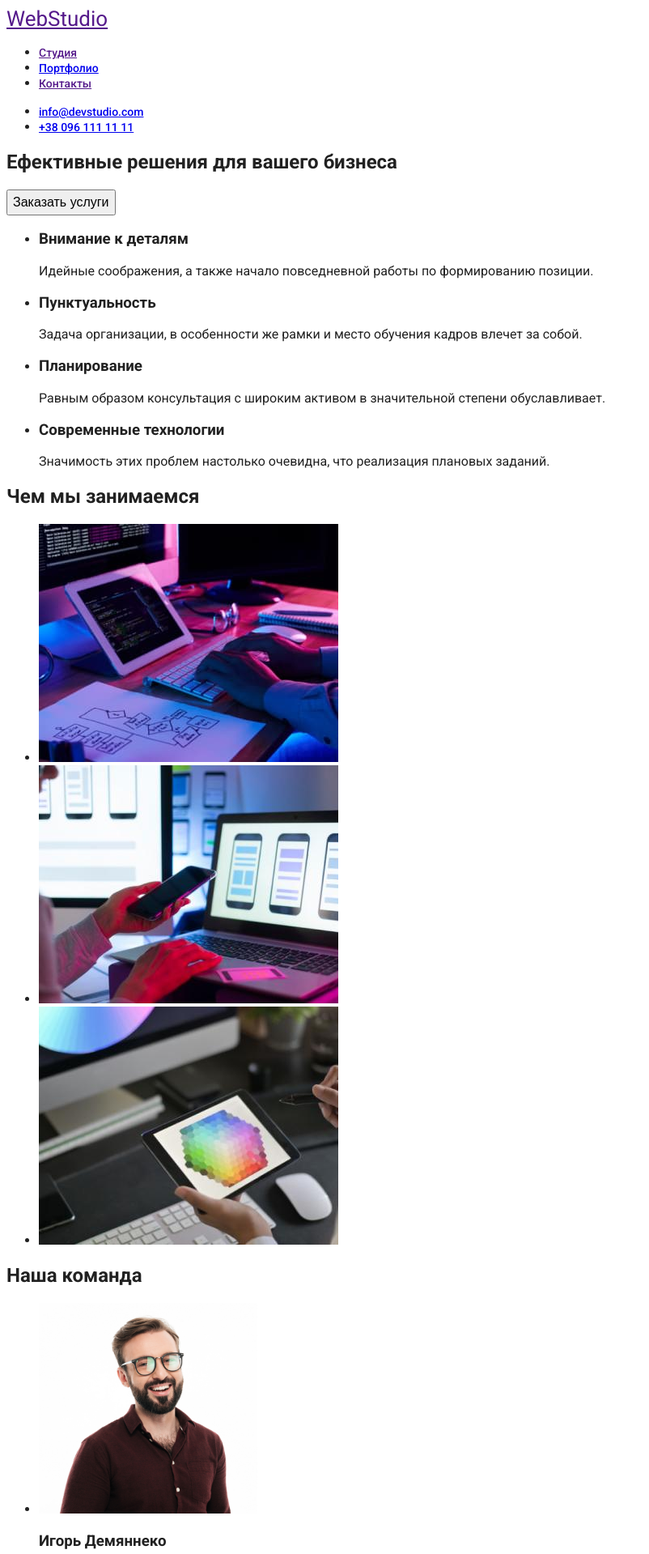
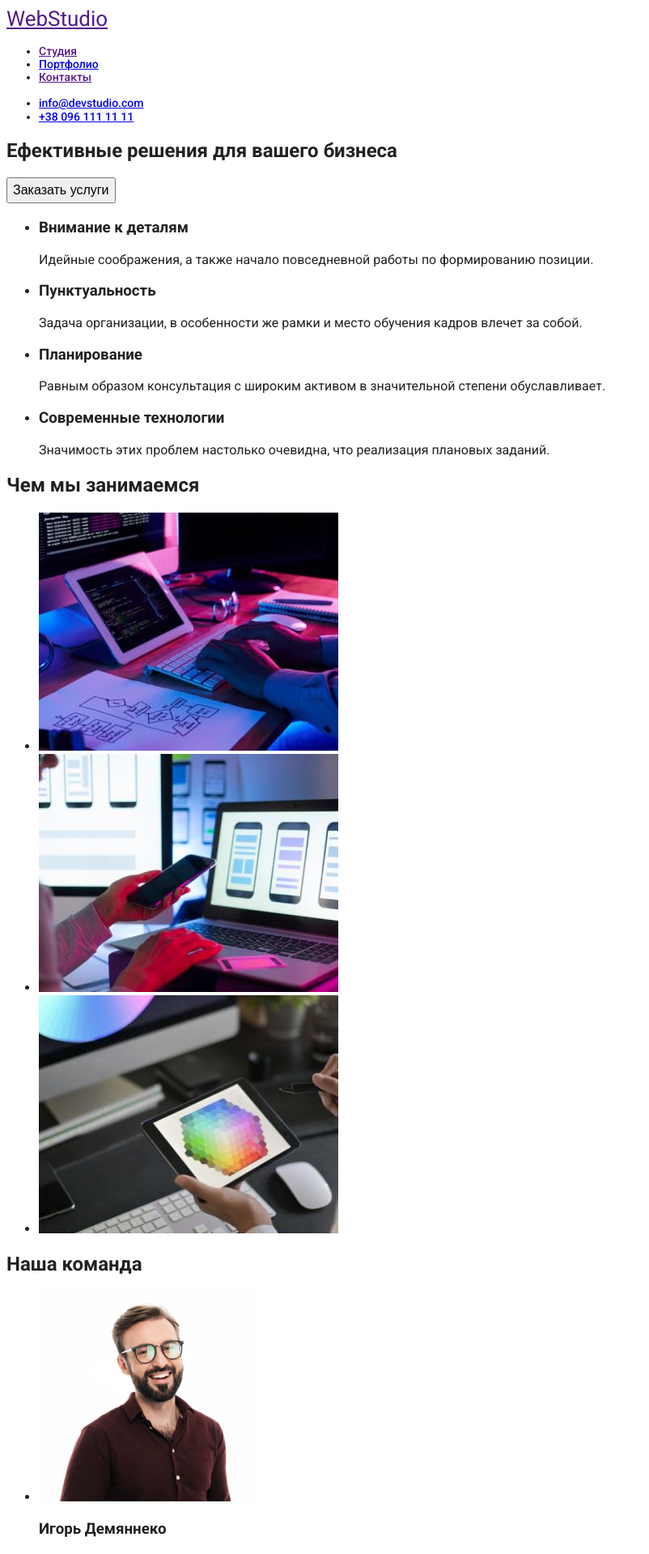
Before and after one commit to orestmahera94/goit-markup-hw-02, a Jekyll site: the page index.html, which Jekyll copies as it is, in a window 1280 px wide. Shown: the top 1919 px of the page at 81% size, without its empty margins (0-802 px from the left). Built offline with Jekyll 4.4.1, drawn with Linux system fonts in a browser that asks for light colours.

Commit message:
commit on main

```diff
--- a/index.html
+++ b/index.html
@@ -16,14 +16,14 @@
       <a href="" class="logo">WebStudio</a>
       <nav>
         <ul>
-          <li><a href="" class="header"> Студия</a></li>
-          <li><a href="./portfolio.html" class="header"> Портфолио </a></li>
-          <li><a href="" class="header"> Контакты</a></li>
+          <li class="header"><a href=""> Студия</a></li>
+          <li class="header"><a href="./portfolio.html"> Портфолио </a></li>
+          <li class="header"><a href=""> Контакты</a></li>
         </ul>
       </nav>
       <ul>
-        <li><a href="mailto:info@devstudio.com" class="header"> info@devstudio.com</a></li>
-        <li><a href="tel:+38 096 111 11 11" class="header">+38 096 111 11 11</a></li>
+        <li class="header"><a href="mailto:info@devstudio.com"> info@devstudio.com</a></li>
+        <li class="header"><a href="tel:+38 096 111 11 11">+38 096 111 11 11</a></li>
       </ul>
     </header>
     <main>
```
